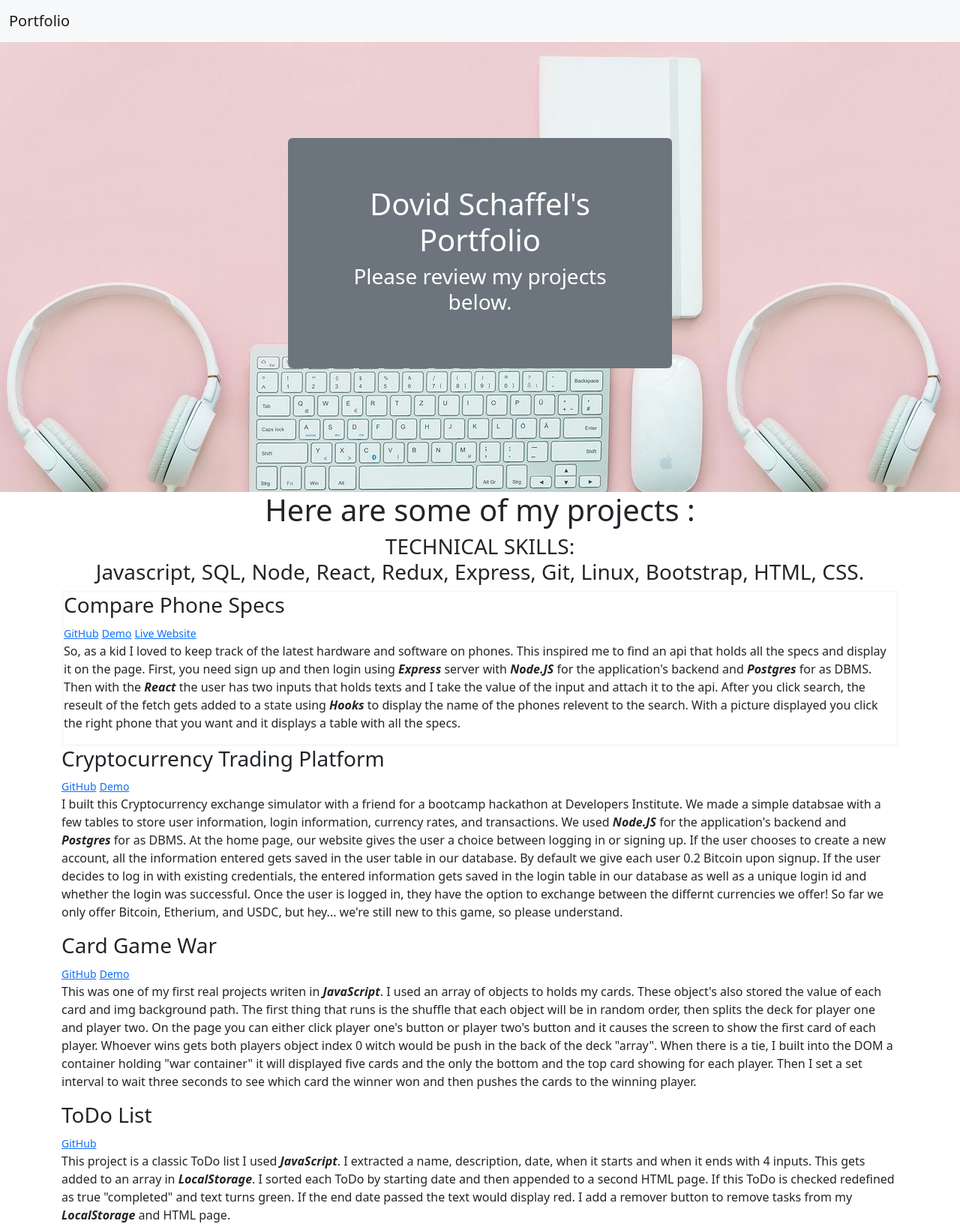
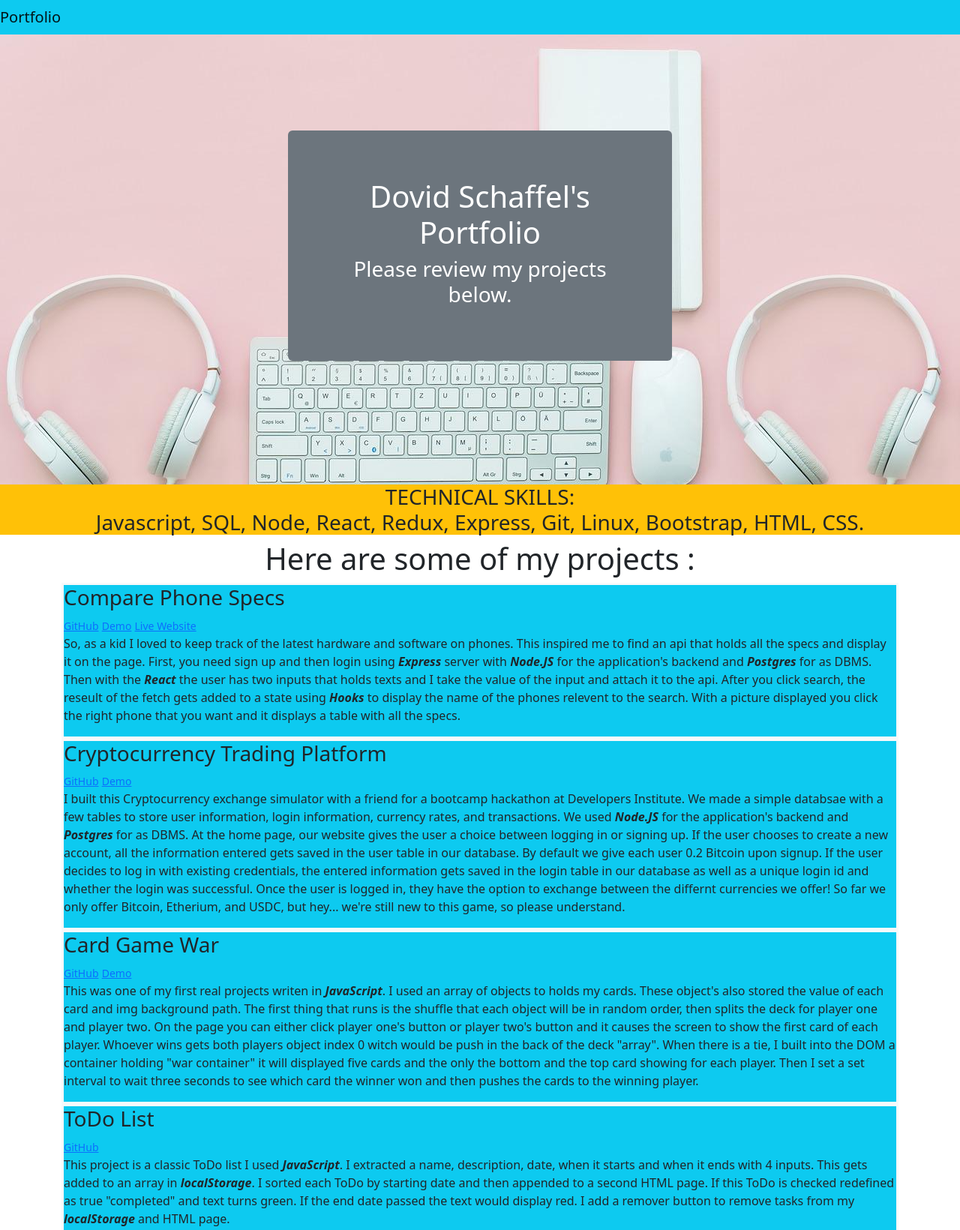
Before and after one commit to dyschaf/my-profolio, a plain HTML site: page index.html in a window 1280 px wide. Shown: the top 1640 px of the page at 75% size. Drawn offline with nearby package versions, Linux system fonts and the light colour scheme.

Commit message:
first commit

```diff
--- a/index.html
+++ b/index.html
@@ -10,25 +10,24 @@
     <link href="https://cdn.jsdelivr.net/npm/bootstrap@5.2.0-beta1/dist/css/bootstrap.min.css" rel="stylesheet" integrity="sha384-0evHe/X+R7YkIZDRvuzKMRqM+OrBnVFBL6DOitfPri4tjfHxaWutUpFmBp4vmVor" crossorigin="anonymous">
   </head>
   <body>
-    <nav class="bg-secondary navbar navbar-expand-lg bg-light">
-        <div class="container-fluid">
+    <nav class="sticky-top bg-info navbar navbar-expand-lg">
+        <div class="  container-fluid:">
           <a class="navbar-brand" href="#">Portfolio</a>
-
         </div>
       </nav>
       <div style="background-attachment: fixed; height: 600px; background-image: url('workplace-2303851_960_720.jpg')";>
-
         <div class=" justify-content-center text-center badge bg-secondary   text-wrap" style="width: 40vw; margin-left: 30vw; padding: 5vw; margin-top: 10vw;"><h1 class="text-center">Dovid Schaffel's<br>Portfolio</h1>
         <h3 class="text-center">Please review my projects below. </h3>
         </div>
-
+      </div>
+      <div class="bg-warning">
+      <h3 class=" justify-content-center text-center">TECHNICAL SKILLS:<br>
+        Javascript, SQL, Node, React, Redux, Express, Git, Linux, Bootstrap, HTML, CSS.</h3>
       </div>
     <h1 class=" justify-content-center text-center">Here are some of my projects :</h1>
-    <h3 class=" justify-content-center text-center">TECHNICAL SKILLS:<br>
-      Javascript, SQL, Node, React, Redux, Express, Git, Linux, Bootstrap, HTML, CSS.</h3>
     <div class="justify-content-center text-center container">
         <section class="text-start">
-          <div class=" border border-light border-3">
+          <div class=" border border-light border-3 bg-info">
           <div class=" project_item" id="compare_phone_specs">
           <h3>Compare Phone Specs</h3>
           <small><a href="https://github.com/shaul613/crypto_world_hackathon/tree/dovid" target="_blank">GitHub</a></small>
@@ -39,6 +38,7 @@
           <p>So, as a kid I loved to keep track of the latest hardware and software on phones. This inspired me to find an api that holds all the specs and display it on the page. First, you need sign up and then login using <b><i>Express</i></b> server with <b><i>Node.JS</i></b> for the application's backend and <b><i>Postgres</i></b> for as DBMS.  Then with the <b><i>React</i></b> the user has two inputs that holds texts and I take the value of the input and attach it to the api.  After you click search, the reseult of the fetch gets added to a state using <b><i>Hooks</i></b> to display the name of the phones relevent to the search.  With a picture displayed you click the right phone that you want and it displays a table with all the specs.
 </p></div>
           </div>
+          <div class=" border border-light border-3 bg-info">
           <div class="col project_item" id="crypto_world_hackathon">
             <h3>Cryptocurrency Trading Platform</h3>
             <small><a href="https://github.com/shaul613/crypto_world_hackathon/tree/dovid" target="_blank">GitHub</a></small>
@@ -51,7 +51,9 @@
               If the user chooses to create a new account, all the information entered gets saved in the user table in our database. By default we give each user 0.2 Bitcoin upon signup.
               If the user decides to log in with existing credentials, the entered information gets saved in the login table in our database as well as a unique login id and whether the login was successful.
               Once the user is logged in, they have the option to exchange between the differnt currencies we offer! So far we only offer Bitcoin, Etherium, and USDC, but hey... we're still new to this game, so please understand.
-            </p>
+            </p></div>
+            </div>
+            <div class=" border border-light border-3 bg-info">
             <div class="col project_item" id="card-game-war">
               <h3>Card Game War</h3>
               <small><a href="https://github.com/dyschaf/Hackathon" target="_blank">GitHub</a></small>
@@ -60,16 +62,21 @@
                 This was one of my first real projects writen in <b><i>JavaScript</i></b>.  I used an array of objects to holds my cards. These object's also stored the value of each card and img background path.  The first thing that runs is the shuffle that each object will be in random order, then splits the deck for player one and player two. On the page you can either click player one's button or player two's button and it causes the screen to show the first card of each player.  Whoever wins gets both players object index 0 witch would be push in the back of the deck "array". When there is a tie, I built into the DOM a container holding "war container" it will displayed five cards and the only the bottom and the top card showing for each player.  Then I set a set interval to wait three seconds to see which card the winner won and then pushes the cards to the winning player.
               </p>
             </div>
+            </div>
+            <div class=" border border-light border-3 bg-info">
             <div class="project_item" id="todo">
               <h3>ToDo List</h3>
               <small><a href="https://github.com/dyschaf/developers.institute/tree/main/week-6/day-5/ExerciseXP" target="_blank">GitHub</a></small>
               <p>
-                This project is a classic ToDo list I used <b><i>JavaScript</i></b>.  I extracted a name, description, date, when it starts and when it ends with 4 inputs. This gets added to an array in <b><i>LocalStorage</i></b>.  I sorted each ToDo by starting date and then appended to a second HTML page.  If this ToDo is checked redefined as true "completed" and text turns green. If the end date passed the text would display red. I add a remover button to remove tasks from my <b><i>LocalStorage</i></b> and HTML page.
+                This project is a classic ToDo list I used <b><i>JavaScript</i></b>.  I extracted a name, description, date, when it starts and when it ends with 4 inputs. This gets added to an array in <b><i>localStorage</i></b>.  I sorted each ToDo by starting date and then appended to a second HTML page.  If this ToDo is checked redefined as true "completed" and text turns green. If the end date passed the text would display red. I add a remover button to remove tasks from my <b><i>localStorage</i></b> and HTML page.
 
               </p>
             </div>
+            </div>
             </section>
             <section>
+      <div class="bg-warning">
+              <div class=" border border-light border-3 " >
               <div class="text-start" id="todo">
                 <h3>EXPERIENCE</h3>
                 <p>
@@ -88,11 +95,12 @@ Tools include: Tcp, Dev tools, Gray logs, Slack, Teamviewer, Salesforce.
 
                 </p>
               </div>
+              </div>
             </section>
             <aside  id='about_me'>
 
               <h3>Feel free to contact me</h3>
-              <p><a href="./dovid schaffel resume.pdf" download>Click here to Download my CV</a></p>
+              <p>Click here to <a href="./dovid schaffel resume.pdf" download>Download</a> my CV</p>
               <p>
                 <span>Phone:</span>
                 <br>
```
Lines whose indentation alone changed are shown as unchanged.
